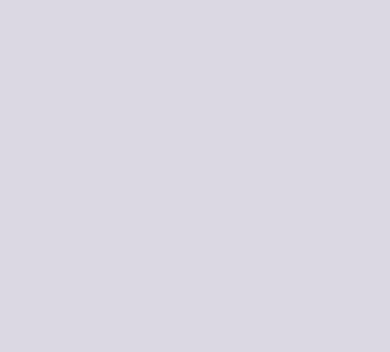
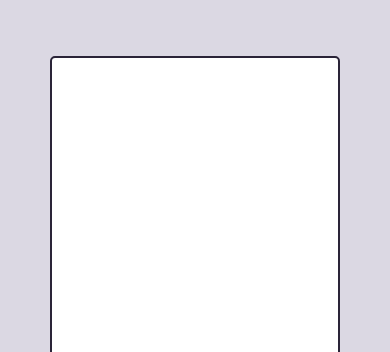
Before and after one commit to robertovieira/node-chat, a website: page public/index.html in a window 390 px wide. Shown: the top 352 px of the page. Drawn offline with Linux system fonts and the light colour scheme; no server answers.

Commit message:
Changes to mobile

```diff
--- a/public/style.css
+++ b/public/style.css
@@ -3,6 +3,7 @@
     margin: 0;
     padding: 0;
     box-sizing: border-box;
+    min-height: 85vh;
 }
 
 body {
```
